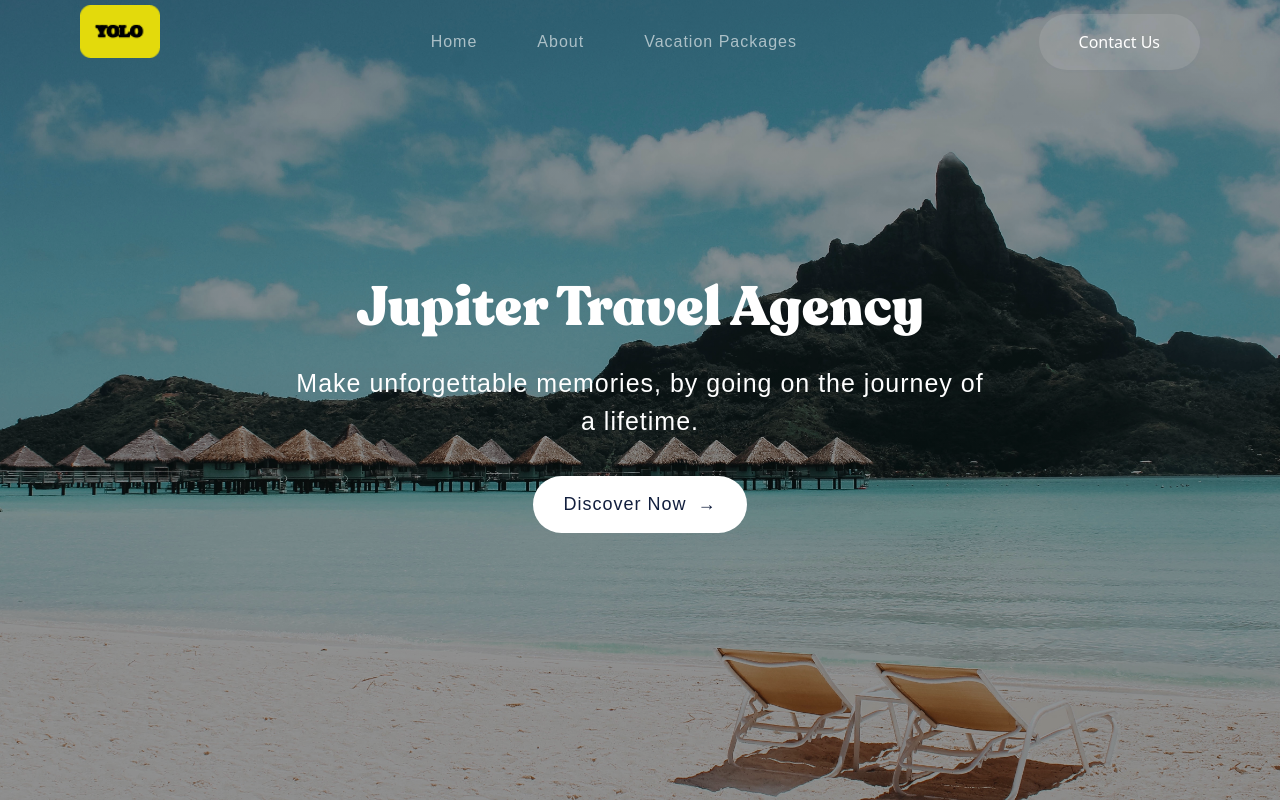
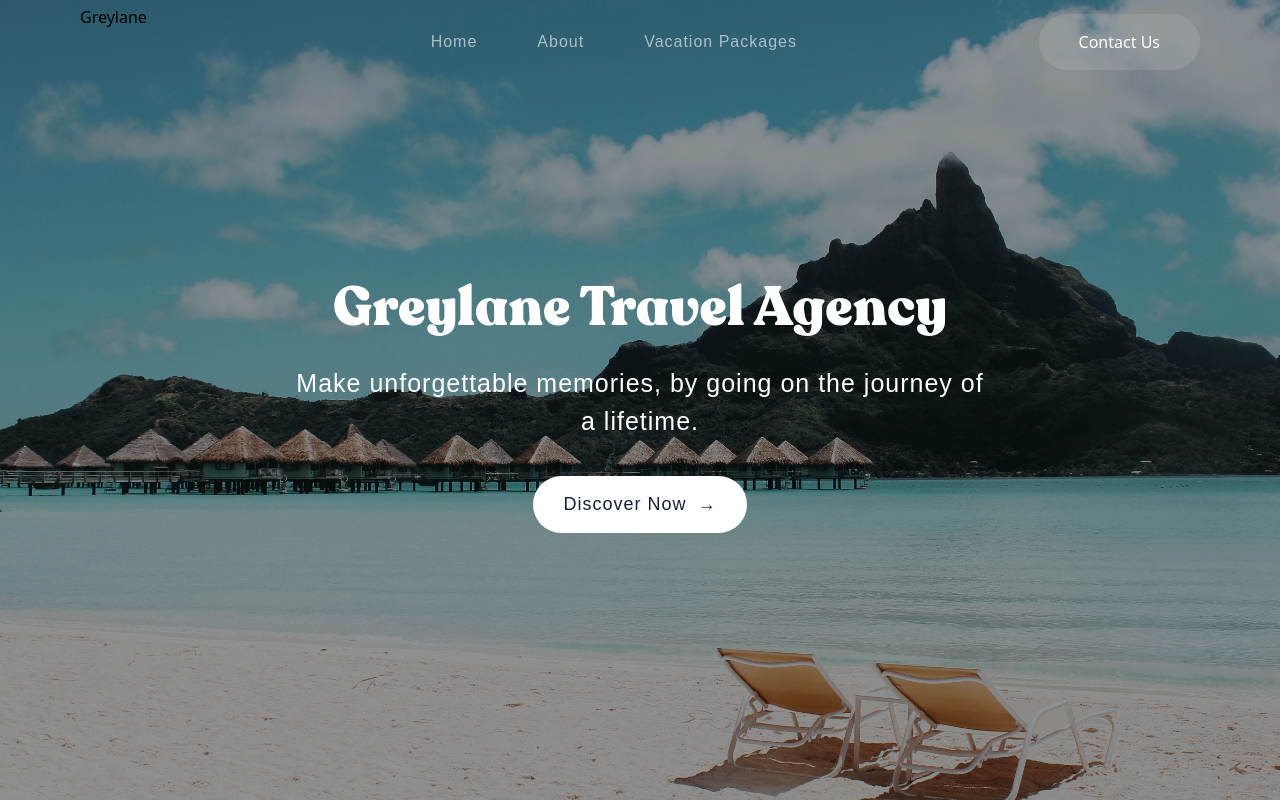
Before and after one commit to Weblanedev/greylane, a Next.js app: page / in a window 1280 px wide. Shown: the top 802 px of the page. Built offline with nearby package versions, Linux system fonts and the light colour scheme.

Commit message:
connet assets

```diff
--- a/components/molecules/CTA.tsx
+++ b/components/molecules/CTA.tsx
@@ -16,7 +16,7 @@ const CTA = () => {
                         text: 'Explore the beautiful continent we live in, one flight at a time.'
                     }, {
                         name: "Flights To Europe",
-                        text: "Fly free. Fly luxuriously. Fly to Europe with Jupiter Travels."
+                        text: "Fly free. Fly luxuriously. Fly to Europe with Greylane Travels."
                     }].map((e, idx) => {
                         return (
                             <div className='flex items-center gap-[20px]' key={idx}>
--- a/components/molecules/Footer.tsx
+++ b/components/molecules/Footer.tsx
@@ -16,16 +16,17 @@ const Footer = () => {
       <div className='flex flex-col lg:flex-row lg:justify-between gap-y-[50px]'>
         <div className='lg:w-[30%] text-white'>
           <div className='w-[139px] h-[70px] relative mb-[24px]'>
-            <Image
+            <h2>Greylane</h2>
+            {/* <Image
               src='/assets/logowest-removebg-preview.png'
               height={50}
               width={80}
               alt='Red Triangle'
               className=''
-            />
+            /> */}
           </div>
           <p className='text-[15px] leading-[24px]'>
-            At Jupiter Travel Agency, we perceive travel as more than just an
+            At Greylane Travel Agency, we perceive travel as more than just an
             experience.
           </p>
 
--- a/components/molecules/Metatag.tsx
+++ b/components/molecules/Metatag.tsx
@@ -11,58 +11,58 @@ const MetaTag: FC<MetaTagProps> = ({ title, desc, image }) => {
     return (
         <>
             <Head>
-                <title> {title ? `${title} - ` : ""} Jupiter Travel Agency </title>
+                <title> {title ? `${title} - ` : ""} Greylane Travel Agency </title>
                 <link rel="icon" href="/assets/logowest.png" />
                 <meta name="viewport" content="width=device-width, initial-scale=1.0" />
                 <meta
                     name="description"
                     content={
                         desc ??
-                        "At Jupiter Travel Agency, we consider travelling to be more than an experience."
+                        "At Greylane Travel Agency, we consider travelling to be more than an experience."
                     }
                 />
                 {/*  */}
                 <meta property="og:type" content="website" />
-                <meta property="og:url" content="http://www.jupitertravelagency.com" />
+                <meta property="og:url" content="http://www.Greylanetravelagency.com" />
                 <meta
                     property="og:title"
-                    content={`${title ? `${title} - ` : ""} Jupiter Travel Agency`}
+                    content={`${title ? `${title} - ` : ""} Greylane Travel Agency`}
                 />
                 <meta
                     property="og:description"
                     content={
                         desc ??
-                        "At Jupiter Travel Agency, we consider travelling to be more than an experience."
+                        "At Greylane Travel Agency, we consider travelling to be more than an experience."
                     }
                 />
                 <meta
                     property="og:image"
                     content={
                         image ??
-                        "http://www.jupitertravelagency.com/assets/logowest.png"
+                        "http://www.Greylanetravelagency.com/assets/logowest.png"
                     }
                 />
 
                 <meta name="twitter:type" content="website" />
                 <meta name="twitter:site" content="@blocathon" />
                 <meta name="twitter:card" content="summary_large_image" />
-                <meta name="twitter:url" content="http://www.jupitertravelagency.com" />
+                <meta name="twitter:url" content="http://www.Greylanetravelagency.com" />
                 <meta
                     name="twitter:title"
-                    content={`${title ? `${title} - ` : ""} Jupiter Travel Agency`}
+                    content={`${title ? `${title} - ` : ""} Greylane Travel Agency`}
                 />
                 <meta
                     name="twitter:description"
                     content={
                         desc ??
-                        "At Jupiter Travel Agency, we consider travelling to be more than an experience."
+                        "At Greylane Travel Agency, we consider travelling to be more than an experience."
                     }
                 />
                 <meta
                     name="twitter:image"
                     content={
                         image ??
-                        "http://www.jupitertravelagency.com/assets/logowest.png"
+                        "http://www.Greylanetravelagency.com/assets/logowest.png"
                     }
                 ></meta>
             </Head>
--- a/components/molecules/Navbar.tsx
+++ b/components/molecules/Navbar.tsx
@@ -67,7 +67,8 @@ const Navbar = () => {
                 {/*bg-[#e1e1e1] */}
                 <Link href="/">
                     <div className="w-[109px] h-[50px] relative mb-[24px]">
-                        <Image src="/assets/logowest-removebg-preview.png" height={50} width={80} alt="Red Triangle" className='' />
+                    <h2>Greylane</h2>
+                        {/* <Image src="/assets/logowest-removebg-preview.png" height={50} width={80} alt="Red Triangle" className='' /> */}
                     </div></Link>
                 <NavbarToggle
                     className=" sm:mr-[20px] relative z-[100] lg:hidden"
--- a/components/organisms/homepage/HeroSection.tsx
+++ b/components/organisms/homepage/HeroSection.tsx
@@ -36,7 +36,7 @@ const HeroSection = () => {
         className='flex justify-center flex-col items-center hero-her text-white'
         imgs={`/assets/hero-hero${bg}.jpg)`}>
         <h1 className='text-[30px] text-center sm:text-[45px] lg:text-[55px] font-[900] pb-[16px] recoletafont'>
-          Jupiter Travel Agency
+          Greylane Travel Agency
         </h1>
         <p className='text-[16px] text-center w-[90%] sm:w-[85%] lg:w-[55%] sm:text-[25px] pb-[56px] sm:pb-[36px] font-[400] manropefont'>
           Make unforgettable memories, by going on the journey of a lifetime.
--- a/pages/about-us.tsx
+++ b/pages/about-us.tsx
@@ -39,7 +39,7 @@ export default function AboutUs() {
             Who We Are
           </p>
           <p className='w-[90%] lg:w-[65%] text-[18px] leading-[28px] lg:text-[20px] lg:leading-[36px]  pb-[24px] m-auto text-justify  text-gray-1000 manropefont'>
-            At Jupiter Travel Agency, we view travel as more than just a
+            At Greylane Travel Agency, we view travel as more than just a
             journey. We perceive ourselves as a conduit that transforms travel
             aspirations into tangible experiences, ultimately creating enduring
             memories. Our commitment goes beyond merely facilitating your dream
--- a/pages/flights.tsx
+++ b/pages/flights.tsx
@@ -36,28 +36,28 @@ export default function Flights() {
             id: 1,
             name: "Mr James Okusanya",
             occupation: "Studying Msc public health",
-            testimonial: "I would recommend Jupiter Travel Agency to anyone trying to get university admission overseas. They made my admission process very smooth and easy."
+            testimonial: "I would recommend Greylane Travel Agency to anyone trying to get university admission overseas. They made my admission process very smooth and easy."
 
         },
         {
             id: 2,
             name: "Miss Obiakaeze",
             occupation: "",
-            testimonial: "I can't say enough about Jupiter Travel Agency. Jupiter Travel Agency really helped with my schenghen visa process after so many denials and money wasted. Thanks to them, my visa was approved in March."
+            testimonial: "I can't say enough about Greylane Travel Agency. Greylane Travel Agency really helped with my schenghen visa process after so many denials and money wasted. Thanks to them, my visa was approved in March."
 
         },
         {
             id: 3,
             name: "Mrs Vicky Dozie",
             occupation: "",
-            testimonial: "I have been using Jupiter Travel Agency for over a year now for flight bookings! I can't imagine my travel life without them. Their customer service is great and they respond to complaints swiftly."
+            testimonial: "I have been using Greylane Travel Agency for over a year now for flight bookings! I can't imagine my travel life without them. Their customer service is great and they respond to complaints swiftly."
 
         },
         {
             id: 4,
             name: "Mr Nwaneri",
             occupation: "",
-            testimonial: "Jupiter Travel Agency helped my family and I with getting our passports at the Nigerian immigration office and tourist visas to England. Previously, we were lost and did not know what to do or where to start from. Using Jupiter Travel Agency has definitely saved us time and money."
+            testimonial: "Greylane Travel Agency helped my family and I with getting our passports at the Nigerian immigration office and tourist visas to England. Previously, we were lost and did not know what to do or where to start from. Using Greylane Travel Agency has definitely saved us time and money."
 
         },
     ]
@@ -134,7 +134,7 @@ export default function Flights() {
             <div>
                 <div className='2xl:w-[1440px] m-auto mb-[50px]'>
                     <div className='mt-[70px] mb-[30px] text-center hidden xl:flex flex-col items-center justify-center'>
-                        <h1 className='text-[52px] text-center font-[500] pb-[0px] w-[80%] xl:m-auto recoletafont text-blue-1000'>Get the best value for your money, when you book a flight with Jupiter Travels. </h1>
+                        <h1 className='text-[52px] text-center font-[500] pb-[0px] w-[80%] xl:m-auto recoletafont text-blue-1000'>Get the best value for your money, when you book a flight with Greylane Travels. </h1>
                         <p className='manropefont text-[20px] leading-[24px] font-[400] my-[20px] text-gray-1000 w-full lg:w-[700px] m-auto'>
                             <span className='italic'>{'"'}To most people the sky is the limit. To those who love flying, the sky is home.{'"'}</span> – Unknown
                         </p>
@@ -145,7 +145,7 @@ export default function Flights() {
                 </div>
                 <div className='py-[0px] sm:pb-[110px] xl:py-[50px] px-[20px] sm:px-[50px] lg:px-[20px] xl:px-[40px] 2xl:w-[1440px] mx-auto'>
                     <div>
-                        <h1 className='recoletafont text-center text-[32px] leading-[40px] sm:text-[40px] sm:leading-[68px] font-[600] mb-[8px] sm:mb-[0px] sm:mt-[4px] text-blue-1000'>Fly With Jupiter Travels</h1>
+                        <h1 className='recoletafont text-center text-[32px] leading-[40px] sm:text-[40px] sm:leading-[68px] font-[600] mb-[8px] sm:mb-[0px] sm:mt-[4px] text-blue-1000'>Fly With Greylane Travels</h1>
                         <p className='manropefont text-center text-[15px] leading-[24px] font-[400] text-gray-1000 w-full lg:w-[700px] m-auto'>
                             Where do you want to go? We{"'"}ll take you anywhere you want in the world, as long as you{"'"}re booking a flight with us. Booking with us ensures you receive the best deals for the best flights to anywhere you want to go.
                         </p>
--- a/pages/immigration.tsx
+++ b/pages/immigration.tsx
@@ -81,28 +81,28 @@ export default function Immigration() {
             id: 1,
             name: "Mr James Okusanya",
             occupation: "Studying Msc public health",
-            testimonial: "I would recommend Jupiter Travel Agency to anyone trying to get university admission overseas. They made my admission process very smooth and easy."
+            testimonial: "I would recommend Greylane Travel Agency to anyone trying to get university admission overseas. They made my admission process very smooth and easy."
 
         },
         {
             id: 2,
             name: "Miss Obiakaeze",
             occupation: "",
-            testimonial: "I can't say enough about Jupiter Travel Agency. Jupiter Travel Agency really helped with my schenghen visa process after so many denials and money wasted. Thanks to them, my visa was approved in March."
+            testimonial: "I can't say enough about Greylane Travel Agency. Greylane Travel Agency really helped with my schenghen visa process after so many denials and money wasted. Thanks to them, my visa was approved in March."
 
         },
         {
             id: 3,
             name: "Mrs Vicky Dozie",
             occupation: "",
-            testimonial: "I have been using Jupiter Travel Agency for over a year now for flight bookings! I can't imagine my travel life without them. Their customer service is great and they respond to complaints swiftly."
+            testimonial: "I have been using Greylane Travel Agency for over a year now for flight bookings! I can't imagine my travel life without them. Their customer service is great and they respond to complaints swiftly."
 
         },
         {
             id: 4,
             name: "Mr Nwaneri",
             occupation: "",
-            testimonial: "Jupiter Travel Agency helped my family and I with getting our passports at the Nigerian immigration office and tourist visas to England. Previously, we were lost and did not know what to do or where to start from. Using Jupiter Travel Agency has definitely saved us time and money."
+            testimonial: "Greylane Travel Agency helped my family and I with getting our passports at the Nigerian immigration office and tourist visas to England. Previously, we were lost and did not know what to do or where to start from. Using Greylane Travel Agency has definitely saved us time and money."
 
         },
     ]
--- a/pages/index.tsx
+++ b/pages/index.tsx
@@ -21,7 +21,7 @@ export default function Home() {
     },
     {
       id: 2,
-      question: "When can I book my trip with Jupiter Travel Agency?",
+      question: "When can I book my trip with Greylane Travel Agency?",
       answer: "You can book your trip with us at any time. We are available to help you plan your next adventure, and we offer a wide range of services, including flight and hotel bookings, tours and activities, and much more. So whether you are planning a  last-minute getaway, a long-awaited vacation or a trip for study purposes we can help you make it happen."
 
     },
@@ -59,28 +59,28 @@ export default function Home() {
       id: 1,
       name: "Mr James Okusanya",
       occupation: "Studying Msc public health",
-      testimonial: "I would recommend Jupiter Travel Agency to anyone trying to get university admission overseas. They made my admission process very smooth and easy."
+      testimonial: "I would recommend Greylane Travel Agency to anyone trying to get university admission overseas. They made my admission process very smooth and easy."
 
     },
     {
       id: 2,
       name: "Miss Obiakaeze",
       occupation: "",
-      testimonial: "I can't say enough about Jupiter Travel Agency. Jupiter Travel Agency really helped with my schenghen visa process after so many denials and money wasted. Thanks to them, my visa was approved in March."
+      testimonial: "I can't say enough about Greylane Travel Agency. Greylane Travel Agency really helped with my schenghen visa process after so many denials and money wasted. Thanks to them, my visa was approved in March."
 
     },
     {
       id: 3,
       name: "Mrs Vicky Dozie",
       occupation: "",
-      testimonial: "I have been using Jupiter Travel Agency for over a year now for flight bookings! I can't imagine my travel life without them. Their customer service is great and they respond to complaints swiftly."
+      testimonial: "I have been using Greylane Travel Agency for over a year now for flight bookings! I can't imagine my travel life without them. Their customer service is great and they respond to complaints swiftly."
 
     },
     {
       id: 4,
       name: "Mr Nwaneri",
       occupation: "",
-      testimonial: "Jupiter Travel Agency helped my family and I with getting our passports at the Nigerian immigration office and tourist visas to England. Previously, we were lost and did not know what to do or where to start from. Using Jupiter Travel Agency has definitely saved us time and money."
+      testimonial: "Greylane Travel Agency helped my family and I with getting our passports at the Nigerian immigration office and tourist visas to England. Previously, we were lost and did not know what to do or where to start from. Using Greylane Travel Agency has definitely saved us time and money."
 
     },
   ]
--- a/pages/medical.tsx
+++ b/pages/medical.tsx
@@ -41,28 +41,28 @@ export default function Medical() {
             id: 1,
             name: "Mr James Okusanya",
             occupation: "Studying Msc public health",
-            testimonial: "I would recommend Jupiter Travel Agency to anyone trying to get university admission overseas. They made my admission process very smooth and easy."
+            testimonial: "I would recommend Greylane Travel Agency to anyone trying to get university admission overseas. They made my admission process very smooth and easy."
 
         },
         {
             id: 2,
             name: "Miss Obiakaeze",
             occupation: "",
-            testimonial: "I can't say enough about Jupiter Travel Agency. Jupiter Travel Agency really helped with my schenghen visa process after so many denials and money wasted. Thanks to them, my visa was approved in March."
+            testimonial: "I can't say enough about Greylane Travel Agency. Greylane Travel Agency really helped with my schenghen visa process after so many denials and money wasted. Thanks to them, my visa was approved in March."
 
         },
         {
             id: 3,
             name: "Mrs Vicky Dozie",
             occupation: "",
-            testimonial: "I have been using Jupiter Travel Agency for over a year now for flight bookings! I can't imagine my travel life without them. Their customer service is great and they respond to complaints swiftly."
+            testimonial: "I have been using Greylane Travel Agency for over a year now for flight bookings! I can't imagine my travel life without them. Their customer service is great and they respond to complaints swiftly."
 
         },
         {
             id: 4,
             name: "Mr Nwaneri",
             occupation: "",
-            testimonial: "Jupiter Travel Agency helped my family and I with getting our passports at the Nigerian immigration office and tourist visas to England. Previously, we were lost and did not know what to do or where to start from. Using Jupiter Travel Agency has definitely saved us time and money."
+            testimonial: "Greylane Travel Agency helped my family and I with getting our passports at the Nigerian immigration office and tourist visas to England. Previously, we were lost and did not know what to do or where to start from. Using Greylane Travel Agency has definitely saved us time and money."
 
         },
     ]
--- a/pages/study.tsx
+++ b/pages/study.tsx
@@ -34,28 +34,28 @@ export default function Study() {
             id: 1,
             name: "Mr James Okusanya",
             occupation: "Studying Msc public health",
-            testimonial: "I would recommend Jupiter Travel Agency to anyone trying to get university admission overseas. They made my admission process very smooth and easy."
+            testimonial: "I would recommend Greylane Travel Agency to anyone trying to get university admission overseas. They made my admission process very smooth and easy."
 
         },
         {
             id: 2,
             name: "Miss Obiakaeze",
             occupation: "",
-            testimonial: "I can't say enough about Jupiter Travel Agency. Jupiter Travel Agency really helped with my schenghen visa process after so many denials and money wasted. Thanks to them, my visa was approved in March."
+            testimonial: "I can't say enough about Greylane Travel Agency. Greylane Travel Agency really helped with my schenghen visa process after so many denials and money wasted. Thanks to them, my visa was approved in March."
 
         },
         {
             id: 3,
             name: "Mrs Vicky Dozie",
             occupation: "",
-            testimonial: "I have been using Jupiter Travel Agency for over a year now for flight bookings! I can't imagine my travel life without them. Their customer service is great and they respond to complaints swiftly."
+            testimonial: "I have been using Greylane Travel Agency for over a year now for flight bookings! I can't imagine my travel life without them. Their customer service is great and they respond to complaints swiftly."
 
         },
         {
             id: 4,
             name: "Mr Nwaneri",
             occupation: "",
-            testimonial: "Jupiter Travel Agency helped my family and I with getting our passports at the Nigerian immigration office and tourist visas to England. Previously, we were lost and did not know what to do or where to start from. Using Jupiter Travel Agency has definitely saved us time and money."
+            testimonial: "Greylane Travel Agency helped my family and I with getting our passports at the Nigerian immigration office and tourist visas to England. Previously, we were lost and did not know what to do or where to start from. Using Greylane Travel Agency has definitely saved us time and money."
 
         },
     ]
@@ -97,7 +97,7 @@ export default function Study() {
             </div>
             <div className='2xl:w-[1440px] mx-auto'>
                 <div className='text-center my-[50px]'>
-                    <h1 className='recoletafont text-[32px] leading-[40px] sm:text-[40px] sm:leading-[68px] font-[600] mb-[8px] sm:mb-[0px] sm:mt-[4px] text-blue-1000'> Study with Jupiter Travels</h1>
+                    <h1 className='recoletafont text-[32px] leading-[40px] sm:text-[40px] sm:leading-[68px] font-[600] mb-[8px] sm:mb-[0px] sm:mt-[4px] text-blue-1000'> Study with Greylane Travels</h1>
                     <p className='manropefont text-[15px] leading-[24px] font-[400] text-gray-1000 w-full lg:w-[700px] m-auto'>
                         Pursue an international degree in any part of the world.
                     </p>
--- a/pages/visa.tsx
+++ b/pages/visa.tsx
@@ -44,28 +44,28 @@ export default function Visa() {
             id: 1,
             name: "Mr James Okusanya",
             occupation: "Studying Msc public health",
-            testimonial: "I would recommend Jupiter Travel Agency to anyone trying to get university admission overseas. They made my admission process very smooth and easy."
+            testimonial: "I would recommend Greylane Travel Agency to anyone trying to get university admission overseas. They made my admission process very smooth and easy."
 
         },
         {
             id: 2,
             name: "Miss Obiakaeze",
             occupation: "",
-            testimonial: "I can't say enough about Jupiter Travel Agency. Jupiter Travel Agency really helped with my schenghen visa process after so many denials and money wasted. Thanks to them, my visa was approved in March."
+            testimonial: "I can't say enough about Greylane Travel Agency. Greylane Travel Agency really helped with my schenghen visa process after so many denials and money wasted. Thanks to them, my visa was approved in March."
 
         },
         {
             id: 3,
             name: "Mrs Vicky Dozie",
             occupation: "",
-            testimonial: "I have been using Jupiter Travel Agency for over a year now for flight bookings! I can't imagine my travel life without them. Their customer service is great and they respond to complaints swiftly."
+            testimonial: "I have been using Greylane Travel Agency for over a year now for flight bookings! I can't imagine my travel life without them. Their customer service is great and they respond to complaints swiftly."
 
         },
         {
             id: 4,
             name: "Mr Nwaneri",
             occupation: "",
-            testimonial: "Jupiter Travel Agency helped my family and I with getting our passports at the Nigerian immigration office and tourist visas to England. Previously, we were lost and did not know what to do or where to start from. Using Jupiter Travel Agency has definitely saved us time and money."
+            testimonial: "Greylane Travel Agency helped my family and I with getting our passports at the Nigerian immigration office and tourist visas to England. Previously, we were lost and did not know what to do or where to start from. Using Greylane Travel Agency has definitely saved us time and money."
 
         },
     ]
```
